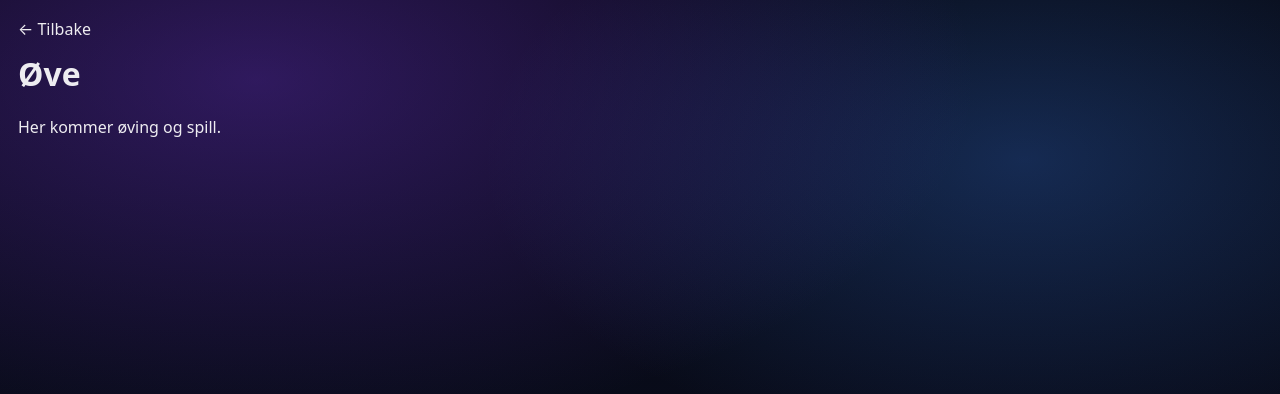
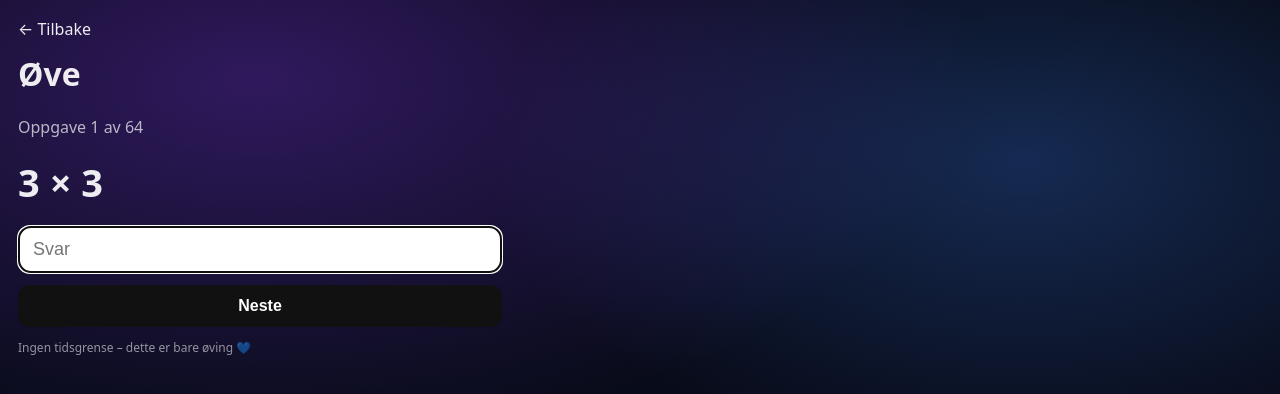
Before and after one commit to tzvxjm2bvv-spec/gangesertifikatet, a Next.js app: page /ove in a window 1280 px wide. Shown: the top 394 px of the page. Built offline with nearby package versions, Linux system fonts and the light colour scheme.

Commit message:
Øvemodus: oppgaver, tid og oppsummering

```diff
--- a/app/ove/page.tsx
+++ b/app/ove/page.tsx
@@ -1,12 +1,215 @@
 "use client";
+
 import Link from "next/link";
+import React, { useEffect, useMemo, useRef, useState } from "react";
+import { useSearchParams } from "next/navigation";
+
+type Task = { a: number; b: number };
+
+type Result = {
+  task: Task;
+  ms: number;
+  correct: boolean;
+};
+
+function shuffle<T>(arr: T[]) {
+  return [...arr].sort(() => Math.random() - 0.5);
+}
+
+function fmtMs(ms: number) {
+  return `${(ms / 1000).toFixed(1)}s`;
+}
+
+function parseTables(param: string | null): number[] {
+  if (!param) return [];
+  return param
+    .split(",")
+    .map((s) => Number(s.trim()))
+    .filter((n) => n >= 2 && n <= 9);
+}
 
 export default function OvePage() {
+  const searchParams = useSearchParams();
+  const selectedTables = useMemo(
+    () => parseTables(searchParams.get("tables")),
+    [searchParams]
+  );
+
+  // fallback hvis ingen anbefalinger
+  const tables = selectedTables.length
+    ? selectedTables
+    : [2, 3, 4, 5, 6, 7, 8, 9];
+
+  // generer oppgaver
+  const tasks = useMemo(() => {
+    const t: Task[] = [];
+    for (const a of tables) {
+      for (let b = 2; b <= 9; b++) t.push({ a, b });
+    }
+    return shuffle(t);
+  }, [tables]);
+
+  const [index, setIndex] = useState(0);
+  const [answer, setAnswer] = useState("");
+  const [results, setResults] = useState<Result[]>([]);
+  const [done, setDone] = useState(false);
+
+  const startedAtRef = useRef<number>(
+    typeof performance !== "undefined" ? performance.now() : Date.now()
+  );
+
+  const task = tasks[index];
+
+  function submit() {
+    if (!task || done) return;
+
+    const now =
+      typeof performance !== "undefined" ? performance.now() : Date.now();
+    const ms = Math.max(0, now - startedAtRef.current);
+
+    const user = Number(answer.trim());
+    const correct = user === task.a * task.b;
+
+    setResults((r) => [...r, { task, ms, correct }]);
+
+    setAnswer("");
+    startedAtRef.current =
+      typeof performance !== "undefined" ? performance.now() : Date.now();
+
+    if (index + 1 >= tasks.length) {
+      setDone(true);
+      return;
+    }
+
+    setIndex((i) => i + 1);
+  }
+
+  // ---------- FERDIG ----------
+  if (done) {
+    const totalMs = results.reduce((a, r) => a + r.ms, 0);
+
+    const slowest = [...results]
+      .sort((a, b) => b.ms - a.ms)
+      .slice(0, 5);
+
+    return (
+      <main style={{ padding: 18, maxWidth: 720 }}>
+        <Link href="/" style={{ textDecoration: "none" }}>
+          ← Tilbake
+        </Link>
+
+        <h1 style={{ marginTop: 12 }}>Øving ferdig</h1>
+
+        <p style={{ opacity: 0.8 }}>
+          Øvde på:{" "}
+          <strong>{tables.map((t) => `${t}-gangen`).join(", ")}</strong>
+        </p>
+
+        <div
+          style={{
+            marginTop: 12,
+            padding: 14,
+            borderRadius: 14,
+            background: "rgba(0,0,0,0.25)",
+            color: "white",
+          }}
+        >
+          <p>
+            <strong>{results.length}</strong> oppgaver
+          </p>
+          <p>
+            Total tid: <strong>{fmtMs(totalMs)}</strong>
+          </p>
+        </div>
+
+        <h3 style={{ marginTop: 18 }}>Tregeste oppgaver</h3>
+        <ul>
+          {slowest.map((r, i) => (
+            <li key={i}>
+              {r.task.a} × {r.task.b} – {fmtMs(r.ms)}{" "}
+              {!r.correct && "(feil)"}
+            </li>
+          ))}
+        </ul>
+
+        <button
+          onClick={() => {
+            setIndex(0);
+            setResults([]);
+            setDone(false);
+          }}
+          style={{
+            marginTop: 18,
+            padding: "12px 14px",
+            borderRadius: 12,
+            border: "none",
+            background: "#111",
+            color: "white",
+            fontWeight: 900,
+            cursor: "pointer",
+          }}
+        >
+          Øv mer
+        </button>
+      </main>
+    );
+  }
+
+  // ---------- PÅGÅENDE ----------
+  if (!task) return null;
+
   return (
-    <main style={{ padding: 18 }}>
-      <Link href="/" style={{ textDecoration: "none" }}>← Tilbake</Link>
+    <main style={{ padding: 18, maxWidth: 520 }}>
+      <Link href="/" style={{ textDecoration: "none" }}>
+        ← Tilbake
+      </Link>
+
       <h1 style={{ marginTop: 12 }}>Øve</h1>
-      <p>Her kommer øving og spill.</p>
+      <p style={{ opacity: 0.75 }}>
+        Oppgave {index + 1} av {tasks.length}
+      </p>
+
+      <div style={{ fontSize: 38, fontWeight: 900, margin: "18px 0" }}>
+        {task.a} × {task.b}
+      </div>
+
+      <input
+        autoFocus
+        inputMode="numeric"
+        value={answer}
+        onChange={(e) => setAnswer(e.target.value)}
+        onKeyDown={(e) => e.key === "Enter" && submit()}
+        placeholder="Svar"
+        style={{
+          width: "100%",
+          padding: "12px 14px",
+          borderRadius: 12,
+          border: "1px solid rgba(0,0,0,0.18)",
+          fontSize: 18,
+        }}
+      />
+
+      <button
+        onClick={submit}
+        style={{
+          marginTop: 12,
+          width: "100%",
+          padding: "12px 14px",
+          borderRadius: 12,
+          border: "none",
+          background: "#111",
+          color: "white",
+          fontSize: 16,
+          fontWeight: 800,
+          cursor: "pointer",
+        }}
+      >
+        Neste
+      </button>
+
+      <p style={{ marginTop: 12, opacity: 0.6, fontSize: 12 }}>
+        Ingen tidsgrense – dette er bare øving 💙
+      </p>
     </main>
   );
 }
```
